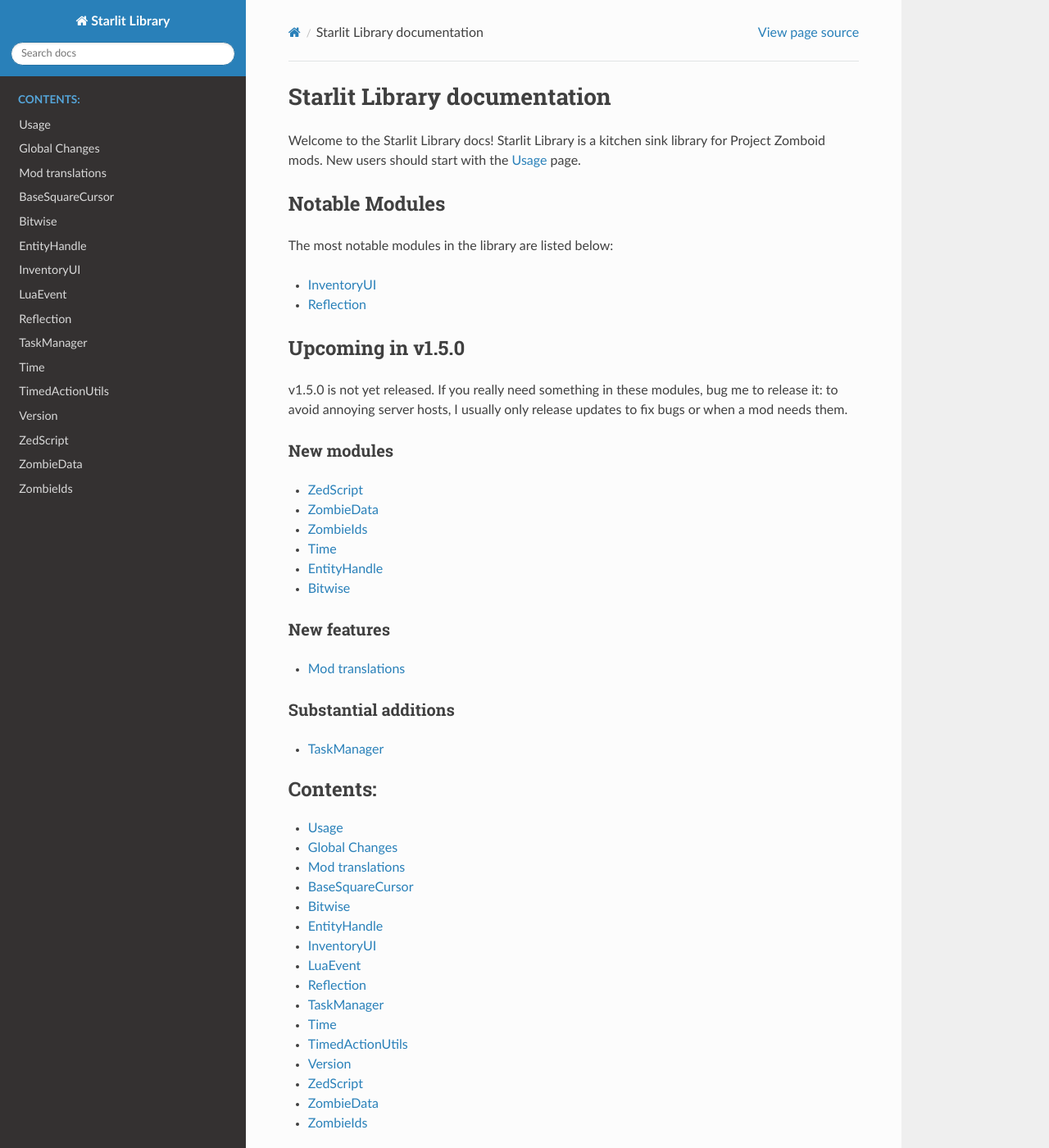
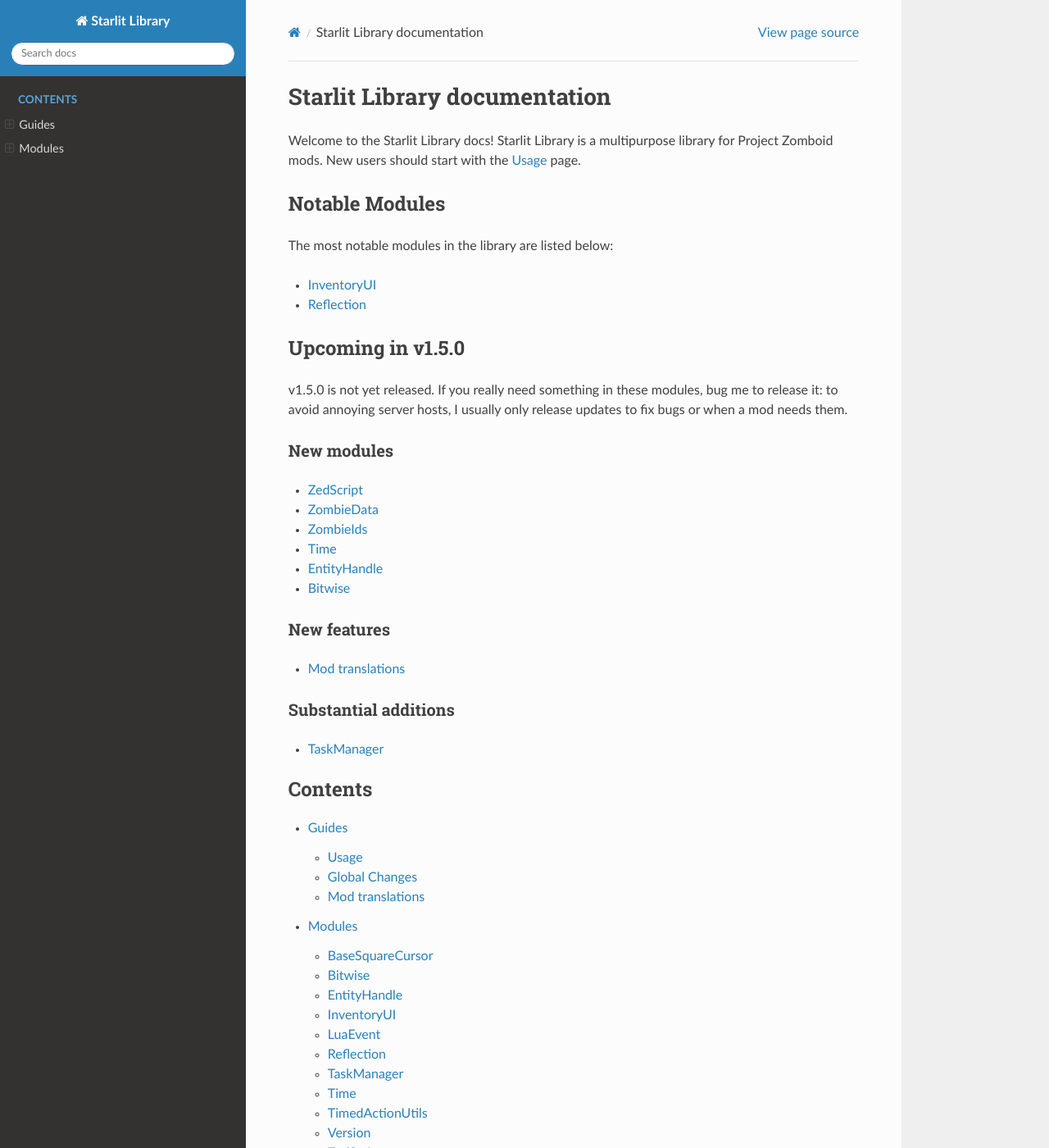
Before and after one commit to demiurgeQuantified/StarlitLibrary, a Sphinx documentation site: the page built from docs/source/index.rst, in a window 1280 px wide and 1400 px high. Shown: the whole window at 82% size. Built offline with Sphinx 7.4.7 and the Read the Docs theme 3.1.0, drawn with Linux system fonts in a browser that asks for light colours.

Commit message:
simplify navigation

```diff
--- a/docs/source/conf.py
+++ b/docs/source/conf.py
@@ -37,3 +37,8 @@
 
 html_theme = 'sphinx_rtd_theme'
 html_static_path = ['_static']
+
+html_theme_options = {
+	"collapse_navigation": False,
+	"navigation_depth": 2
+}
--- a/docs/source/index.rst
+++ b/docs/source/index.rst
@@ -1,6 +1,6 @@
 Starlit Library documentation
 =============================
-Welcome to the Starlit Library docs! Starlit Library is a kitchen sink library for Project Zomboid mods. New users should start with the :doc:`usage` page.
+Welcome to the Starlit Library docs! Starlit Library is a multipurpose library for Project Zomboid mods. New users should start with the :doc:`usage` page.
 
 Notable Modules
 ---------------
@@ -33,22 +33,10 @@
 
 
 .. toctree::
-   :maxdepth: 1
-   :caption: Contents:
+   :maxdepth: 2
+   :caption: Contents
+   :includehidden:
+   :titlesonly:
 
-   usage
-   global
-   modtranslations
-   classes/BaseSquareCursor
-   modules/Bitwise
-   modules/EntityHandle
-   modules/InventoryUI
-   classes/LuaEvent
-   modules/Reflection
-   modules/TaskManager
-   modules/Time
-   modules/TimedActionUtils
-   modules/Version
-   modules/ZedScript
-   modules/ZombieData
-   modules/ZombieIds
+   guides
+   modules
```
Also changed, not shown: docs/source/guides.rst (added, +10 -0 lines), docs/source/modules.rst (added, +20 -0 lines).
